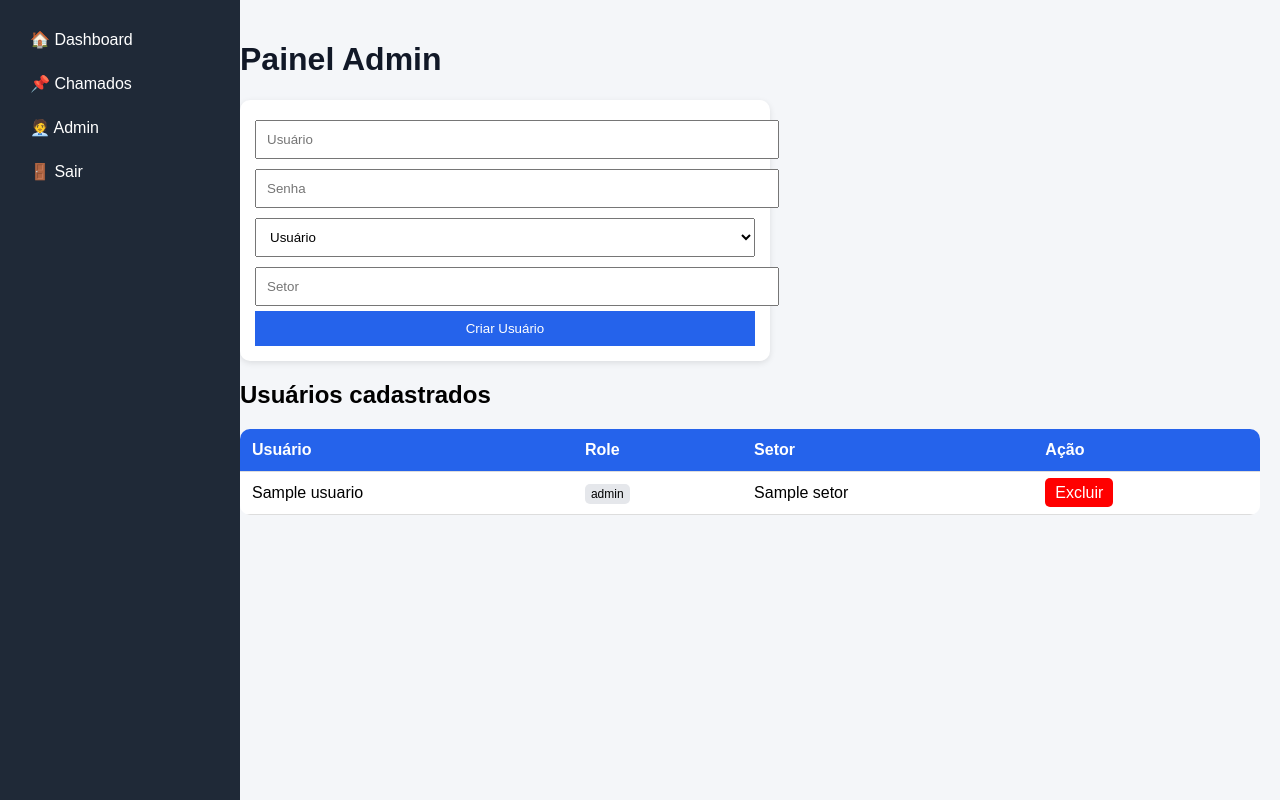
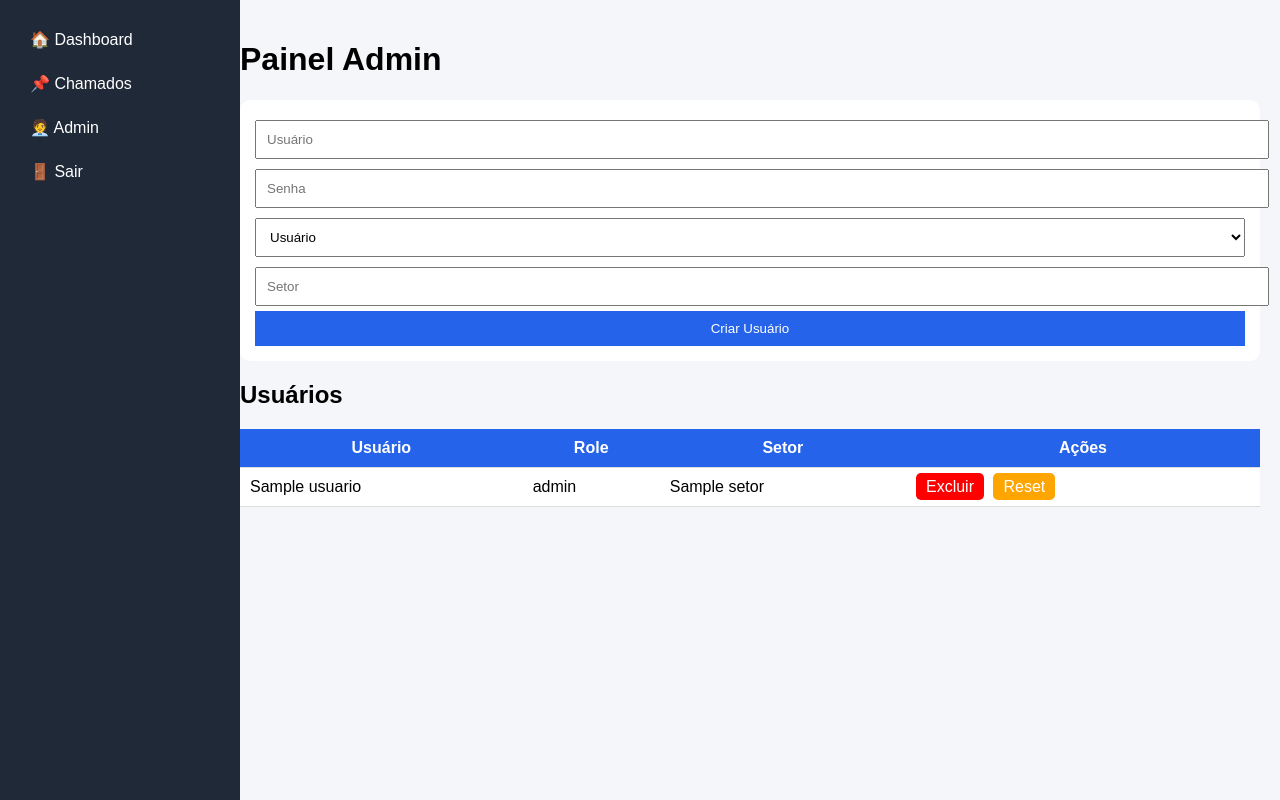
Before and after one commit to qualidadekcq-droid/sistema_chamados, a Flask app: template templates/painel_admin.html in a window 1280 px wide. Run offline with Flask 3, Linux system fonts and the light colour scheme; the template is opened without the code that fills it: most values are stand-ins (such as "Sample title", 1, 10 or a date in 2020).

Commit message:
adiciona reset de senha no painel admin

```diff
--- a/app.py
+++ b/app.py
@@ -66,32 +66,30 @@ def auth(user, senha):
             continue
 
         if u.get("usuario") == user:
-            hash_pw = u.get("senha_hash", "")
-            if not hash_pw:
+            senha_hash = u.get("senha_hash", "")
+            if not senha_hash:
                 return None
 
             try:
                 if bcrypt.checkpw(
                     senha.encode("utf-8"),
-                    hash_pw.encode("utf-8")
+                    senha_hash.encode("utf-8")
                 ):
                     return u
             except:
                 return None
+
     return None
 
 
 # ========================
-# HOME
+# LOGIN
 # ========================
 @app.route("/")
 def home():
     return render_template("login.html")
 
 
-# ========================
-# LOGIN
-# ========================
 @app.route("/login", methods=["POST"])
 def login():
     user = request.form.get("username")
@@ -100,7 +98,7 @@ def login():
     u = auth(user, senha)
 
     if u:
-        session["user"] = u["usuario"]
+        session["user"] = u.get("usuario")
         session["role"] = u.get("role", "usuario")
         session["setor"] = u.get("setor", "geral")
         session["empresa"] = u.get("empresa", "Matriz")
@@ -127,6 +125,7 @@ def dashboard():
         return redirect("/")
 
     empresa = session.get("empresa")
+
     base = [c for c in chamados if c.get("empresa") == empresa]
 
     return render_template(
@@ -166,77 +165,12 @@ def view_chamados():
 
 
 # ========================
-# ABRIR CHAMADO
-# ========================
-@app.route("/abrir_chamado", methods=["POST"])
-def abrir_chamado():
-    if "user" not in session:
-        return redirect("/")
-
-    file = request.files.get("evidencia")
-
-    filename = None
-    if file and file.filename:
-        filename = secure_filename(file.filename)
-        filename = str(uuid.uuid4()) + "_" + filename
-        file.save(os.path.join(app.config["UPLOAD_FOLDER"], filename))
-
-    chamado = {
-        "id": str(uuid.uuid4()),
-        "empresa": session.get("empresa"),
-        "titulo": request.form.get("titulo"),
-        "descricao": request.form.get("descricao"),
-        "setor": request.form.get("setor"),
-        "urgencia": request.form.get("urgencia"),
-        "prioridade": priority(request.form.get("urgencia")),
-        "status": "Aberto",
-        "criador": session.get("user"),
-        "evidencia": filename,
-        "created_at": time.time()
-    }
-
-    chamados.append(chamado)
-    save(ARQ_CHAMADOS, chamados)
-
-    return redirect("/chamados")
-
-
-# ========================
-# DOWNLOAD
-# ========================
-@app.route("/download/<filename>")
-def download(filename):
-    return send_from_directory(UPLOAD_FOLDER, filename, as_attachment=True)
-
-
-# ========================
-# ATENDER / FINALIZAR
-# ========================
-@app.route("/atender/<id>")
-def atender(id):
-    for c in chamados:
-        if c["id"] == id:
-            c["status"] = "Em andamento"
-    save(ARQ_CHAMADOS, chamados)
-    return redirect("/chamados")
-
-
-@app.route("/finalizar/<id>")
-def finalizar(id):
-    for c in chamados:
-        if c["id"] == id:
-            c["status"] = "Finalizado"
-    save(ARQ_CHAMADOS, chamados)
-    return redirect("/chamados")
-
-
-# ========================
-# ADMIN PANEL
+# ADMIN
 # ========================
 @app.route("/admin")
 def admin():
-    if session.get("role") != "master":
-        return redirect("/dashboard")
+    if session.get("role") not in ["master", "admin"]:
+        return "❌ Acesso negado"
 
     return render_template("painel_admin.html", usuarios=usuarios)
 
@@ -246,8 +180,8 @@ def admin():
 # ========================
 @app.route("/criar_usuario", methods=["POST"])
 def criar_usuario():
-    if session.get("role") != "master":
-        return redirect("/dashboard")
+    if session.get("role") not in ["master", "admin"]:
+        return "❌ Acesso negado"
 
     user = request.form.get("username")
     senha = request.form.get("senha")
@@ -269,29 +203,65 @@ def criar_usuario():
 
 
 # ========================
-# EXCLUIR USUÁRIO (MASTER OU ADMIN SETOR)
+# EXCLUIR USUÁRIO
 # ========================
 @app.route("/excluir_usuario/<usuario>")
 def excluir_usuario(usuario):
     if session.get("role") not in ["master", "admin"]:
-        return redirect("/dashboard")
+        return "❌ Acesso negado"
 
     global usuarios
 
-    novo = []
-    for u in usuarios:
-        if u["usuario"] == usuario:
-            # admin só pode excluir do próprio setor
-            if session.get("role") == "admin" and u.get("setor") != session.get("setor"):
-                novo.append(u)
-                continue
-            continue
-        novo.append(u)
+    if session.get("role") == "admin":
+        usuarios = [u for u in usuarios if not (u.get("usuario") == usuario and u.get("setor") == session.get("setor"))]
+    else:
+        usuarios = [u for u in usuarios if u.get("usuario") != usuario]
 
-    usuarios = novo
     save(ARQ_USUARIOS, {"usuarios": usuarios})
 
     return redirect("/admin")
+
+
+# ========================
+# RESET SENHA
+# ========================
+@app.route("/reset_senha/<usuario>")
+def reset_senha(usuario):
+    if session.get("role") not in ["master", "admin"]:
+        return "❌ Acesso negado"
+
+    nova = "123456"
+
+    for u in usuarios:
+        if u.get("usuario") == usuario:
+            u["senha_hash"] = bcrypt.hashpw(nova.encode(), bcrypt.gensalt()).decode()
+
+    save(ARQ_USUARIOS, {"usuarios": usuarios})
+
+    return redirect("/admin")
+
+
+# ========================
+# CHAMADOS AÇÕES
+# ========================
+@app.route("/atender/<id>")
+def atender(id):
+    for c in chamados:
+        if c.get("id") == id:
+            c["status"] = "Em andamento"
+
+    save(ARQ_CHAMADOS, chamados)
+    return redirect("/chamados")
+
+
+@app.route("/finalizar/<id>")
+def finalizar(id):
+    for c in chamados:
+        if c.get("id") == id:
+            c["status"] = "Finalizado"
+
+    save(ARQ_CHAMADOS, chamados)
+    return redirect("/chamados")
 
 
 # ========================
--- a/templates/painel_admin.html
+++ b/templates/painel_admin.html
@@ -31,17 +31,11 @@
             padding: 20px;
         }
 
-        h1 {
-            color: #111827;
-        }
-
         form {
             background: white;
             padding: 15px;
             border-radius: 10px;
             margin-bottom: 20px;
-            box-shadow: 0 2px 6px rgba(0,0,0,0.1);
-            max-width: 500px;
         }
 
         input, select {
@@ -56,21 +50,17 @@
             color: white;
             border: none;
             width: 100%;
-            cursor: pointer;
         }
 
         table {
             width: 100%;
+            background: white;
             border-collapse: collapse;
-            background: white;
-            border-radius: 10px;
-            overflow: hidden;
         }
 
         th, td {
-            padding: 12px;
+            padding: 10px;
             border-bottom: 1px solid #ddd;
-            text-align: left;
         }
 
         th {
@@ -78,20 +68,16 @@
             color: white;
         }
 
-        .btn-del {
-            background: red;
-            color: white;
-            padding: 6px 10px;
+        .btn {
+            padding: 5px 10px;
             text-decoration: none;
             border-radius: 5px;
+            color: white;
+            margin-right: 5px;
         }
 
-        .role-badge {
-            padding: 3px 6px;
-            border-radius: 5px;
-            background: #e5e7eb;
-            font-size: 12px;
-        }
+        .del { background: red; }
+        .reset { background: orange; }
     </style>
 </head>
 
@@ -108,13 +94,12 @@
 
     <h1>Painel Admin</h1>
 
-    <!-- FORM CRIAR USUÁRIO -->
     <form method="POST" action="/criar_usuario">
 
         <input name="username" placeholder="Usuário" required>
         <input name="senha" type="password" placeholder="Senha" required>
 
-        <select name="role" required>
+        <select name="role">
             <option value="usuario">Usuário</option>
             <option value="admin">Admin</option>
             <option value="master">Master</option>
@@ -122,27 +107,27 @@
 
         <input name="setor" placeholder="Setor" required>
 
-        <button type="submit">Criar Usuário</button>
+        <button>Criar Usuário</button>
     </form>
 
-    <!-- LISTA USUÁRIOS -->
-    <h2>Usuários cadastrados</h2>
+    <h2>Usuários</h2>
 
     <table>
         <tr>
             <th>Usuário</th>
             <th>Role</th>
             <th>Setor</th>
-            <th>Ação</th>
+            <th>Ações</th>
         </tr>
 
         {% for u in usuarios %}
         <tr>
             <td>{{ u.usuario }}</td>
-            <td><span class="role-badge">{{ u.role }}</span></td>
+            <td>{{ u.role }}</td>
             <td>{{ u.setor }}</td>
             <td>
-                <a class="btn-del" href="/excluir_usuario/{{ u.usuario }}">Excluir</a>
+                <a class="btn del" href="/excluir_usuario/{{ u.usuario }}">Excluir</a>
+                <a class="btn reset" href="/reset_senha/{{ u.usuario }}">Reset</a>
             </td>
         </tr>
         {% endfor %}
```
